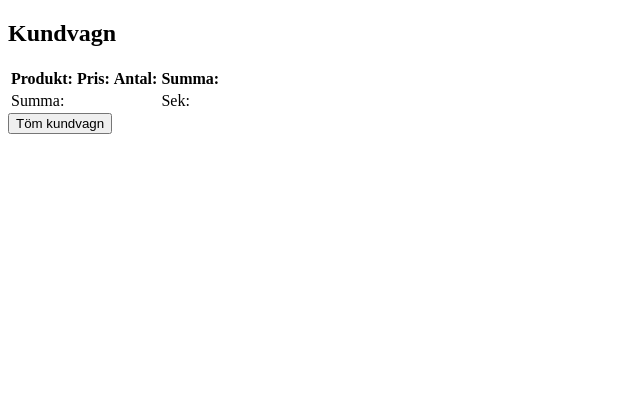
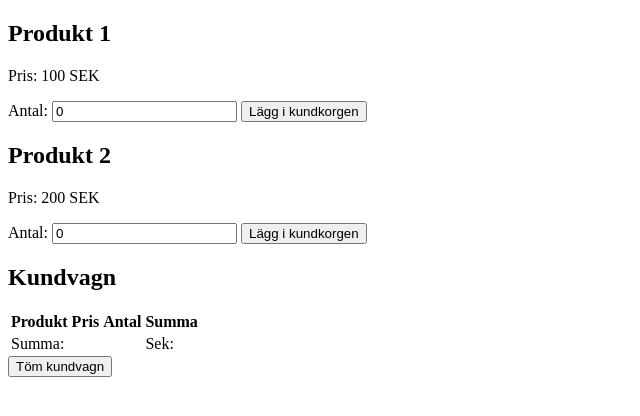
Before and after one commit to danyealmateen/FE22-JS2-MP3-DANY-ELLI, a plain HTML site: page html/kundvagn.html in a window 1280 px wide. Shown: the whole page, without its empty margins (0-640 px from the left). Drawn offline with Linux system fonts and the light colour scheme.

Commit message:
uppdaterat kundvagn i html + js

```diff
--- a/html/kundvagn.html
+++ b/html/kundvagn.html
@@ -9,15 +9,29 @@
 </head>
 <body>
 
+    <!-- Produkt 1 -->
+    <h2>Produkt 1</h2>
+    <p>Pris: 100 SEK</p>
+    <label for="product1-quantity">Antal:</label>
+    <input type="number" id="product1-quantity" value="0" min="0">
+    <button onclick="addToCart('Product 1', 10, parseInt(document.getElementById('product1-quantity').value))">Lägg i kundkorgen</button>
+
+    <!-- Produkt 2 -->
+    <h2>Produkt 2</h2>
+    <p>Pris: 200 SEK</p>
+    <label for="product2-quantity">Antal:</label>
+    <input type="number" id="product2-quantity" value="0" min="0">
+    <button onclick="addToCart('Product 2', 20, parseInt(document.getElementById('product2-quantity').value))">Lägg i kundkorgen</button>
+
     <!-- kundvagnen -->
     <h2>Kundvagn</h2>
     <table>
         <thead>
             <tr>
-                <th>Produkt:</th>
-                <th>Pris:</th>
-                <th>Antal:</th>
-                <th>Summa:</th>
+                <th>Produkt</th>
+                <th>Pris</th>
+                <th>Antal</th>
+                <th>Summa</th>
             </tr>
         </thead>
         <tbody id="cart-items">
@@ -29,6 +43,6 @@
             </tfoot>
         </tbody>
     </table>
-    <button onclick()="emptyCart()">Töm kundvagn</button>
+    <button onclick="emptyCart()">Töm kundvagn</button>
 </body>
 </html>
--- a/js/kundvagn.js
+++ b/js/kundvagn.js
@@ -8,18 +8,18 @@ function addToCart(product, price, quantity) {
   updateCart();
 }
 
-// Update shopping cart table and total
+// uppdaterar kundvagnen
 function updateCart() {
   let cartItems = document.getElementById("cart-items");
   let cartTotal = document.getElementById("cart-total");
   let total = 0;
 
-  // Clear current cart items
+  // tömmer nuvarande produkter
   while (cartItems.firstChild) {
     cartItems.removeChild(cartItems.firstChild);
   }
 
-  // Add updated cart items
+  // Lägger till produkter
   cart.forEach(item => {
     let row = document.createElement("tr");
     let productCell = document.createElement("td");
@@ -27,10 +27,11 @@ function updateCart() {
     let quantityCell = document.createElement("td");
     let totalCell = document.createElement("td");
 
-    productCell.textContent = item.product;
-    priceCell.textContent = "$" + item.price;
-    quantityCell.textContent = item.quantity;
-    totalCell.textContent = "$" + item.price * item.quantity;
+    productCell.innerText = item.product;
+    priceCell.innerText = "SEK " + item.price;
+    quantityCell.innerText = item.quantity;
+    quantityCell.style.textAlign = "center";
+    totalCell.innerText = "SEK " + item.price * item.quantity;
 
     row.appendChild(productCell);
     row.appendChild(priceCell);
@@ -42,11 +43,11 @@ function updateCart() {
     total += item.price * item.quantity;
   });
 
-  // Update cart total
-  cartTotal.textContent = "$" + total;
+  // uppdaterar hela kundvagnen
+  cartTotal.innerText = "SEK " + total;
 }
 
-// Empty shopping cart
+// tömmer hela kundvagnen
 function emptyCart() {
   cart = [];
   updateCart();
```
